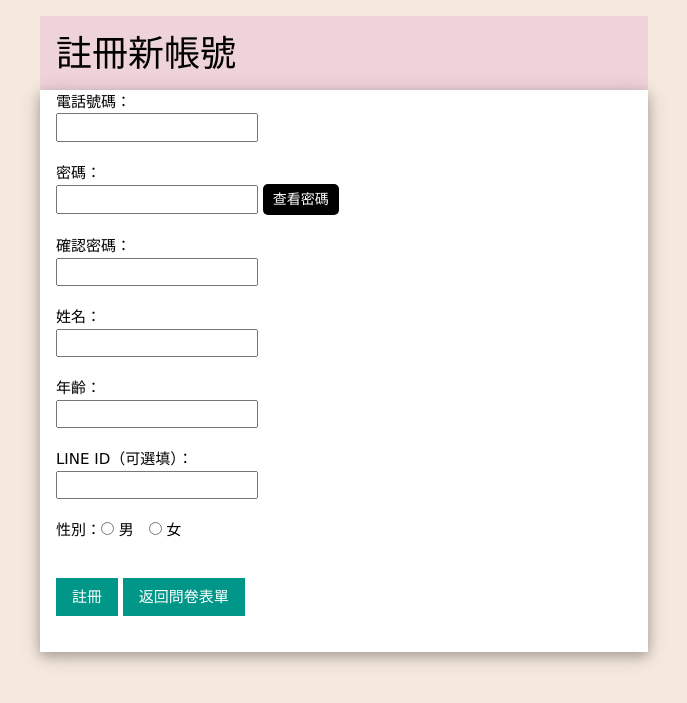
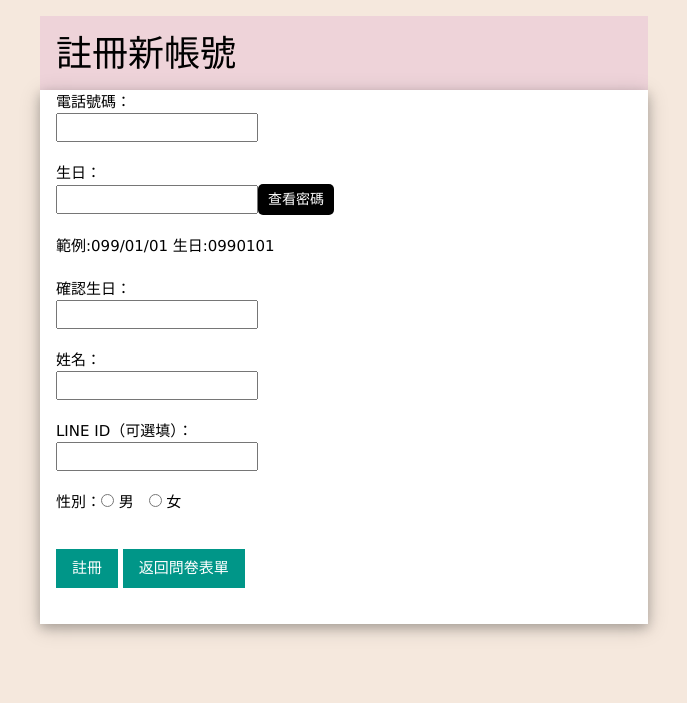
Before and after one commit to ntub113tea/backend, a Django app: page /accounts/register/ in a window 1280 px wide. Shown: the top 703 px of the page, without its empty margins (296-983 px from the left). Run offline with Django 3.2, Linux system fonts and the light colour scheme.

Commit message:
修改 密碼為生日
生日明文進入資料庫

```diff
--- a/myapp/admin.py
+++ b/myapp/admin.py
@@ -24,16 +24,16 @@ class SaleAdmin(admin.ModelAdmin):
 
 class CustomerAdmin(UserAdmin):
     model = Customer
-    list_display=('customer_id','customer_name','sex','age','line_id')
+    list_display=('customer_id','customer_name','sex','birthday','line_id')
     fieldsets= (
-        (None, {'fields': ('customer_id', 'password', 'customer_name', 'sex', 'age', 'line_id' , 'is_active', 'is_staff', 'is_superuser',)}),
+        (None, {'fields': ('customer_id', 'password', 'customer_name', 'sex', 'birthday', 'line_id' , 'is_active', 'is_staff', 'is_superuser',)}),
         ('Permissions', {'fields': ('groups', 'user_permissions')}),
         ('Important dates', {'fields': ('last_login',)}),
     )
     add_fieldsets = (
         (None, {
             'classes': ('wide',),
-            'fields': ('customer_id', 'password1', 'password2', 'customer_name', 'sex', 'age', 'line_id', 'is_active', 'is_staff', 'is_superuser'),
+            'fields': ('customer_id', 'password1', 'password2', 'customer_name', 'sex', 'birthday', 'line_id', 'is_active', 'is_staff', 'is_superuser'),
         }),
     )
     ordering=('customer_id',)
--- a/myapp/form.py
+++ b/myapp/form.py
@@ -27,9 +27,9 @@ class PostForm(forms.Form):   #進貨資料驗證
         return herbs_name
 
 class CustomerRegistrationForm(forms.ModelForm):  #註冊（處理用戶輸入）
-    password = forms.CharField(widget=forms.PasswordInput(attrs={'autocomplete': 'new-password', 'id': 'password' }),label='密碼')
+    password = forms.CharField(widget=forms.PasswordInput(attrs={'autocomplete': 'new-password', 'id': 'password' }),label='生日')
     #autocomplete': 'new-password告訴瀏覽器這是新的密碼 不應該保存任何值
-    password_confirmation = forms.CharField(widget=forms.PasswordInput(), label='確認密碼')
+    password_confirmation = forms.CharField(widget=forms.PasswordInput(), label='確認生日')
     sex = forms.ChoiceField(
         choices=Customer.GENDER_CHOICES,
         widget=forms.RadioSelect,
@@ -38,11 +38,10 @@ class CustomerRegistrationForm(forms.ModelForm):  #註冊（處理用戶輸入
     )
     class Meta:
         model = Customer
-        fields = ['customer_id', 'password', 'customer_name', 'sex', 'age','line_id']
+        fields = ['customer_id', 'password', 'customer_name', 'sex','line_id',]
         labels = {
             'customer_id': '電話號碼',
             'customer_name': '姓名',
-            'age': '年齡',
             'line_id': 'LINE ID（可選填）'
         }
     def clean_customer_id(self):
@@ -60,20 +59,38 @@ class CustomerRegistrationForm(forms.ModelForm):  #註冊（處理用戶輸入
         if re.search(r'\d', customer_name):  # 使用正規表達檢查是否有數字
             raise ValidationError("姓名不應包含數字")
         return customer_name
+    def clean_password(self):
+        password = self.cleaned_data.get('password')
+        if not re.match(r'^\d{7}$', password):  # 確保密碼為7位數字
+            raise ValidationError("密碼必須是7位數字")
+        month = int(password[3:5])
+        day = int(password[5:7])
+
+        if not (1 <= month <= 12):
+            raise ValidationError("月份必須在1到12之間")
+        if not (1 <= day <= 31):
+            raise ValidationError("日期必須在1到31之間")
+
+        return password
     def clean(self):
         cleaned_data = super().clean()
         password = cleaned_data.get("password")
         password_confirmation = cleaned_data.get("password_confirmation")
 
-        if password and password_confirmation and password != password_confirmation:
-            self.add_error('password_confirmation', "密碼不一致")
+        if password and password_confirmation:
+            if password != password_confirmation:
+                self.add_error('password_confirmation', "密碼不一致")
+            else:
+                cleaned_data['birthday'] = password_confirmation  # 将 password_confirmation 存入 birthday
 
         return cleaned_data
-    def clean_age(self):
-        age = self.cleaned_data.get('age')
-        if age < 0:
-            raise ValidationError('年齡不能為負數。')
-        return age
+    def save(self, commit=True):
+        customer = super().save(commit=False)
+        customer.birthday = self.cleaned_data.get('birthday')  # 显式地将 birthday 字段保存到模型中
+        if commit:
+            customer.save()
+        return customer
+
 class LoginForm(forms.Form): #登入系統
     username = forms.CharField(label='電話號碼', max_length=100,)
-    password = forms.CharField(label='　　密碼', widget=forms.PasswordInput(attrs={'autocomplete': 'new-password'}))
+    password = forms.CharField(label='　　生日', widget=forms.PasswordInput(attrs={'autocomplete': 'new-password'}))
--- a/myapp/models.py
+++ b/myapp/models.py
@@ -58,7 +58,7 @@ class Customer(AbstractBaseUser,PermissionsMixin):
     password = models.CharField(max_length=128)
     customer_name = models.CharField(max_length=10,verbose_name="name")
     sex = models.CharField(max_length=1, choices=GENDER_CHOICES)
-    age = models.IntegerField()
+    birthday = models.CharField(max_length=7)
     line_id = models.CharField(max_length=45, blank=True, null=True)
     last_login = models.DateTimeField('last login', default=timezone.now, blank=True, null=True)
     is_active = models.BooleanField(default=True)
@@ -68,7 +68,7 @@ class Customer(AbstractBaseUser,PermissionsMixin):
     objects = CustomerManager()
 
     USERNAME_FIELD = 'customer_id'
-    REQUIRED_FIELDS = ['customer_name', 'sex', 'age']  #  password 不能列在這
+    REQUIRED_FIELDS = ['customer_name', 'sex', 'birthday']  #  password 不能列在這
     def __str__(self):
         return f"{self.customer_name} ({self.customer_id})"
     class Meta:
--- a/templates/register.html
+++ b/templates/register.html
@@ -31,11 +31,17 @@
                 <span class="error-message">{{ form.customer_id.errors.as_text }}</span>
                 {% endif %}
                 </div>
-                <p>
-                    {{ form.password.label_tag }}<br>
-                    {{ form.password}}
+                <div>
+                    {{ form.password.label_tag }}
+                    </div>
+                <div class="input-field">
+                    {{ form.password }}
                     <button type="button" onclick="togglePassword()" class="toggle-password">查看密碼</button>
-                </p>
+                    {% if form.password.errors %}
+                    <span class="error-message">{{ form.password.errors.as_text }}</span>
+                    {% endif %}
+                    </div>
+                <p>範例:099/01/01 生日:0990101</p>
                 <div>
                     {{ form.password_confirmation.label_tag }}
                 </div>
@@ -52,15 +58,6 @@
                     {{ form.customer_name }}
                     {% if form.customer_name.errors %}
                         <span class="error-message">{{ form.customer_name.errors }}</span>
-                    {% endif %}
-                </div>
-                <div>
-                    {{ form.age.label_tag }}
-                </div>
-                <div class="input-field">
-                    {{ form.age }}
-                    {% if form.age.errors %}
-                        <span class="error-message">{{ form.age.errors }}</span>
                     {% endif %}
                 </div>
                 <p>
```
Also changed, not shown: myapp/management/commands/reset_daily_counter.py (deleted, +0 -9 lines).
